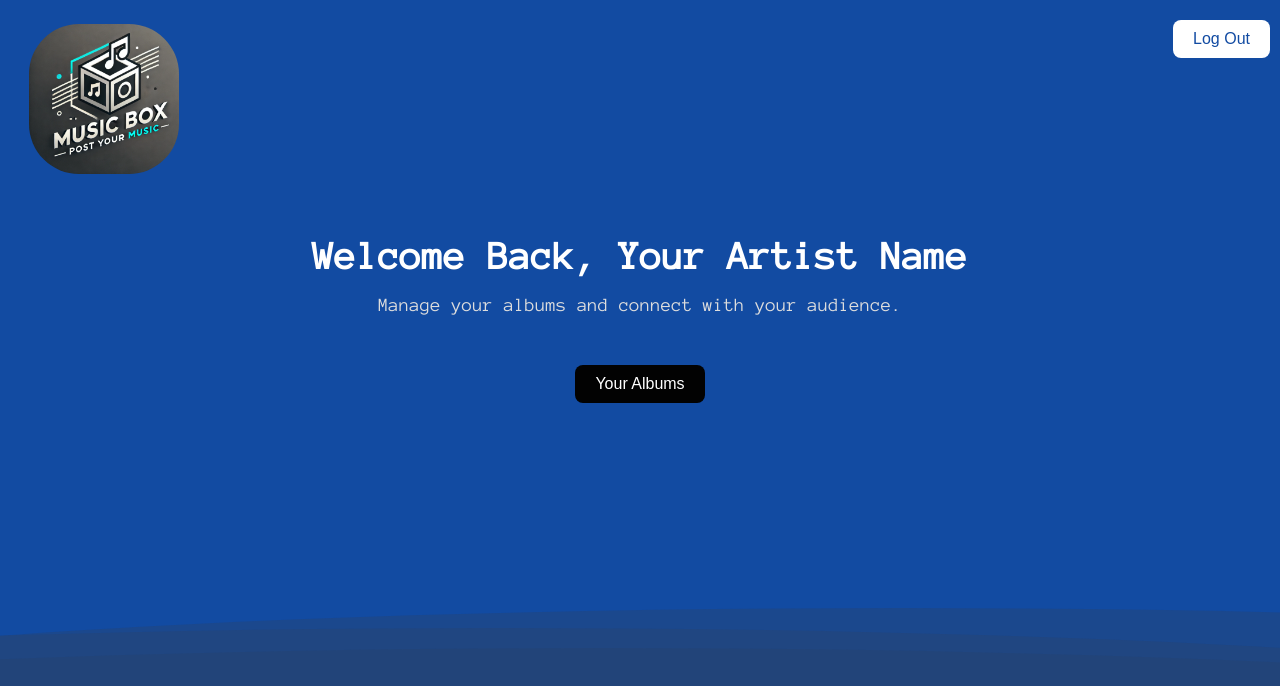
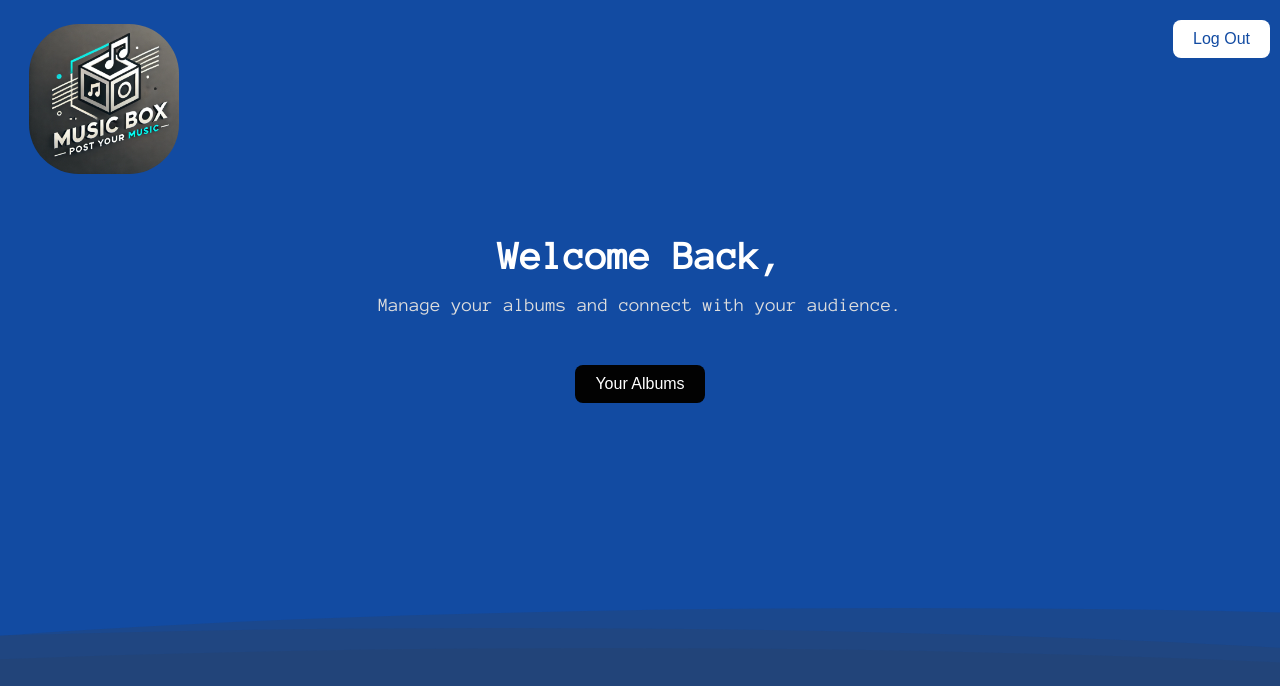
Before and after one commit to Lin-Jet/CSE111Project---MusicBox, a React (Create React App) app in the folder my-app/: page /artist in a window 1280 px wide. Shown: the top 686 px of the page. Built offline with nearby package versions, Linux system fonts and the light colour scheme; no server answers.

Commit message:
cleaning up issues

```diff
--- a/my-app/src/routes/Artist/ArtistIndex.js
+++ b/my-app/src/routes/Artist/ArtistIndex.js
@@ -1,16 +1,27 @@
-import './artist.scss'
-import React, { useState } from 'react';
+import './artist.scss';
+import React, { useState, useEffect } from 'react';
 import { useNavigate } from 'react-router-dom';
+import axios from 'axios';
 import LogoutButton from '../Users/LogOutBtn';
 
 function Artist() {
     const navigate = useNavigate();
-    const [artistName, setArtistName] = useState('Your Artist Name');
+    const [username, setUsername] = useState('');
+
+    useEffect(() => {
+        axios.get('http://127.0.0.1:5000/api/user/1')
+            .then(response => {
+                setUsername(response.data.username);
+            })
+            .catch(error => {
+                console.error('There was an error fetching the user data!', error);
+            });
+    }, []);
 
     return (
         <div className="artist-page-548">
             <header className="artist-header-548">
-                <h1 className="artist-title-548">Welcome Back, {artistName}</h1>
+                <h1 className="artist-title-548">Welcome Back, {username}</h1>
                 <p className="artist-subtitle-548">Manage your albums and connect with your audience.</p>
             </header>
 
```
Also changed, not shown: 1 other file (tests, documents, lock files or other folders).
